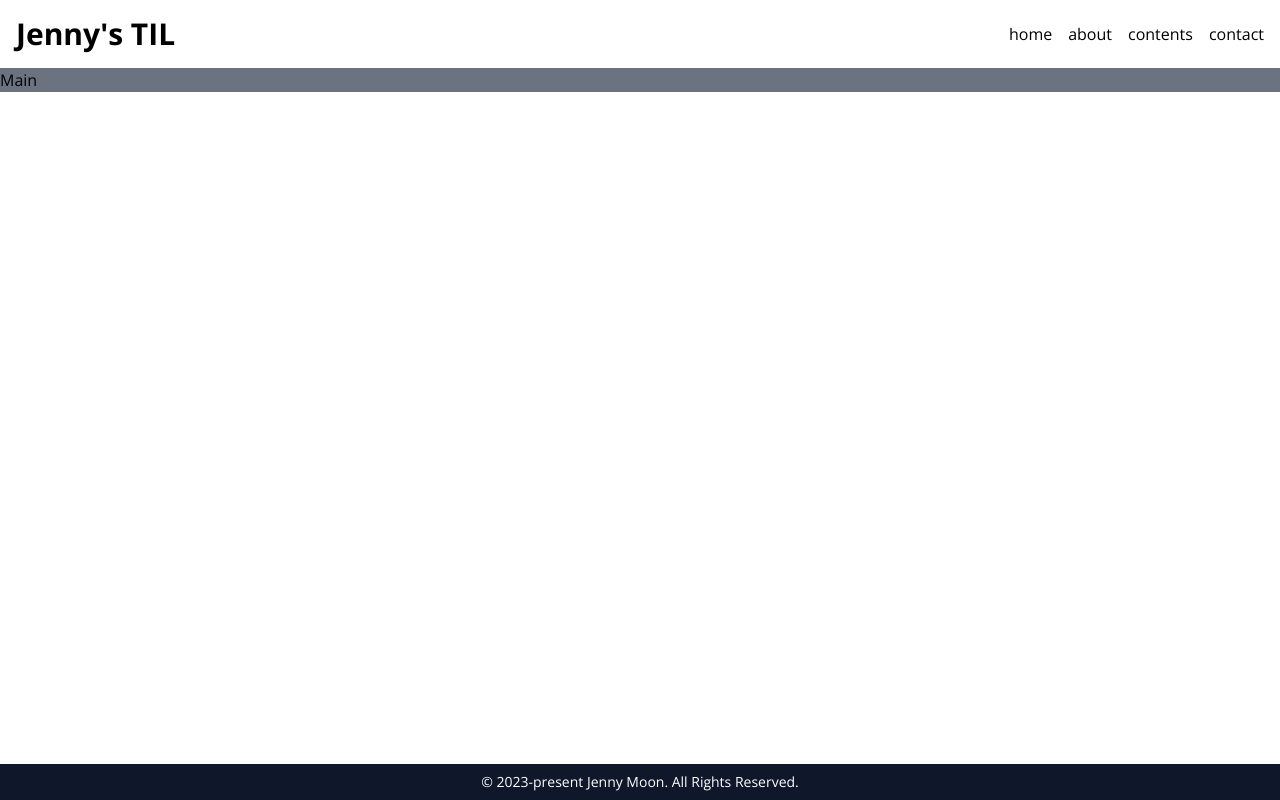
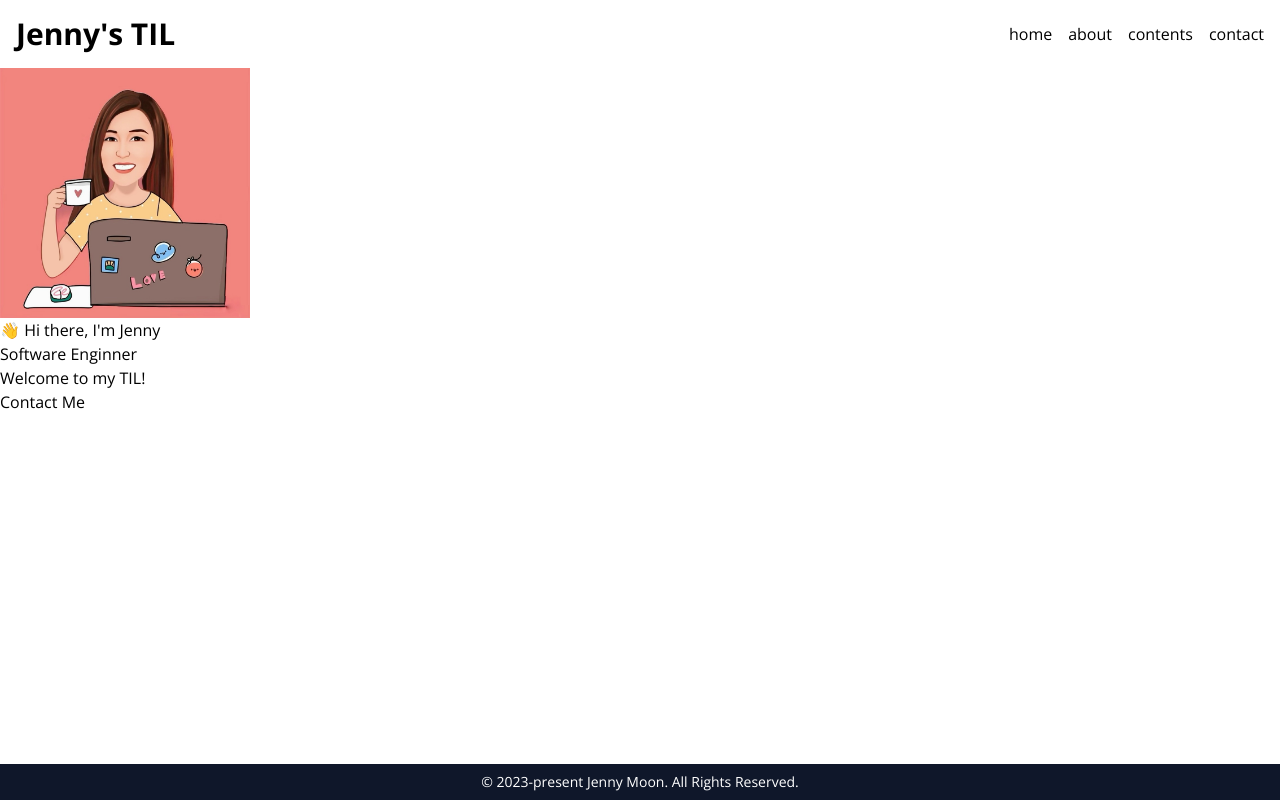
Before and after one commit to jen0828/my-til, a Next.js app: page / in a window 1280 px wide. Built offline with nearby package versions, Linux system fonts and the light colour scheme.

Commit message:
Create profile component

```diff
--- a/src/app/page.tsx
+++ b/src/app/page.tsx
@@ -1,5 +1,9 @@
-export default function Home() {
+import Profile from '@/components/Profile';
+
+export default function HomePage() {
   return (
-    <section className="bg-gray-500">Main</section>
+    <>
+      <Profile />
+    </>
   );
 }
--- /dev/null
+++ b/src/components/Profile.tsx
@@ -0,0 +1,22 @@
+import Image from 'next/image';
+import profileImage from '../../public/images/profile.jpeg';
+import Link from 'next/link';
+
+export default function Profile() {
+  return (
+    <section>
+      <Image
+        src={profileImage}
+        alt="Avatar of the author"
+        width={250}
+        height={250}
+      />
+      <h2>{"👋 Hi there, I'm Jenny"}</h2>
+      <h3> Software Enginner</h3>
+      <p> Welcome to my TIL!</p>
+      <Link href="/contact">
+        <button>Contact Me</button>
+      </Link>
+    </section>
+  );
+}
```
